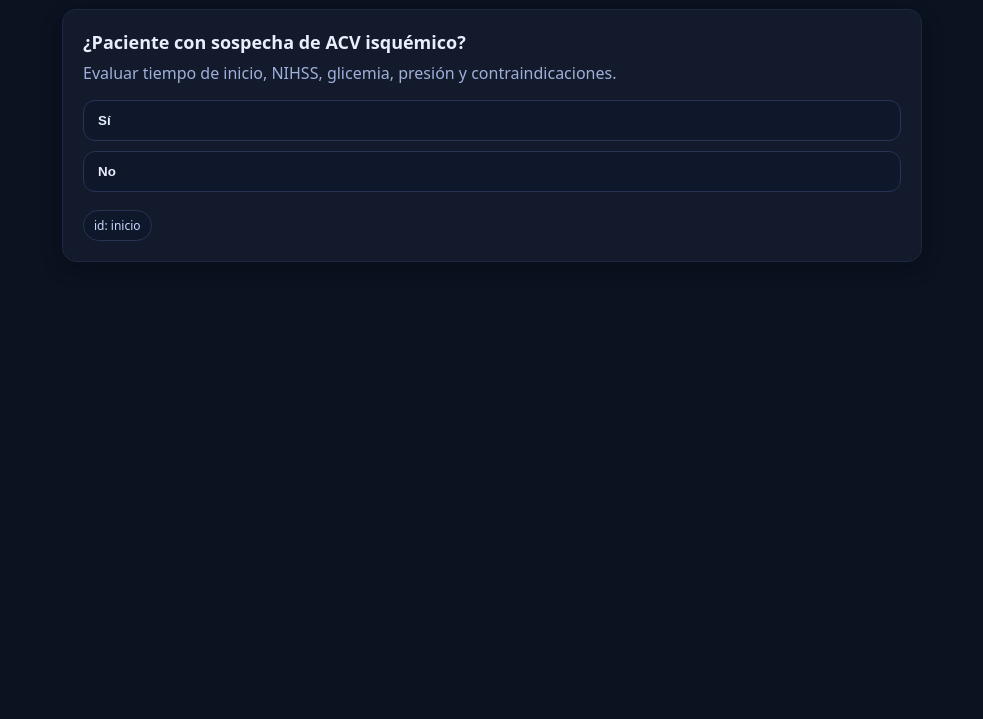
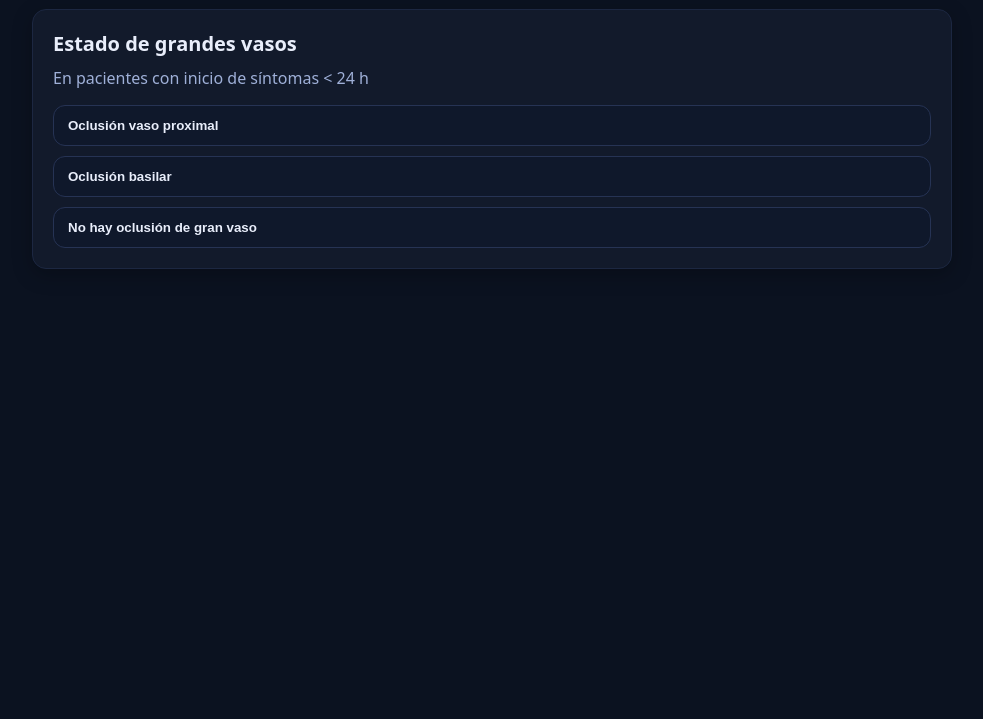
Before and after one commit to vialu/acv, a website: page docs/index.html in a window 1280 px wide. Shown: the part 81-800 px from the top of the page, without its empty margins (148-1131 px from the left). Drawn offline with Linux system fonts and the light colour scheme.

Commit message:
Modify styles and add result section in index.html
Updated styles and added new result section in the HTML.

```diff
--- a/docs/index.html
+++ b/docs/index.html
@@ -7,26 +7,29 @@
   <style>
     :root { --bg:#0b1220; --card:#121a2b; --text:#e9eefb; --muted:#9fb0d8; --accent:#4da3ff; }
     html,body{margin:0;height:100%;background:var(--bg);color:var(--text);font-family:system-ui,-apple-system,Segoe UI,Roboto,Ubuntu,Cantarell,"Helvetica Neue",Arial,"Noto Sans","Apple Color Emoji","Segoe UI Emoji";}
-    .wrap{max-width:860px;margin:0 auto;padding:24px;}
+    .wrap{max-width:920px;margin:0 auto;padding:24px;}
     .header{display:flex;align-items:center;gap:12px;margin-bottom:18px;}
     .logo{width:36px;height:36px;border-radius:8px;background:linear-gradient(135deg,#4da3ff,#7ee7ff);}
     h1{font-size:22px;margin:0}
     .card{background:var(--card);border:1px solid #1c2741;border-radius:14px;padding:20px;box-shadow:0 6px 20px rgba(0,0,0,.25)}
-    .title{font-size:18px;margin:0 0 8px}
+    .title{font-size:20px;margin:0 0 10px}
     .body{color:var(--muted);margin:0 0 16px;white-space:pre-line}
     .options{display:grid;gap:10px;margin-top:6px}
     .btn{padding:12px 14px;border-radius:12px;border:1px solid #263354;background:#0f182b;color:var(--text);cursor:pointer;font-weight:600;text-align:left}
     .btn:hover{border-color:var(--accent);box-shadow:0 0 0 3px rgba(77,163,255,.15)}
-    .footer{display:flex;gap:8px;margin-top:18px;flex-wrap:wrap}
-    .chip{font-size:12px;color:#c9d7ff;background:#0f182b;border:1px solid #263354;border-radius:999px;padding:6px 10px}
     .topbar{display:flex;justify-content:space-between;align-items:center;margin-bottom:12px}
     .link{color:var(--accent);text-decoration:none}
+
+    /* Resultado final */
+    .result{background:#1b3a4b;border:1px solid rgba(255,255,255,.12);border-radius:12px;padding:16px}
+    .result h2{margin:0 0 6px;font-size:18px;color:#e0fbfc}
+    .result p{margin:0;white-space:pre-line;color:#e0fbfc}
 
     /* Rastro de decisiones */
     .trail{margin-top:18px}
     .trail h3{font-size:14px;color:#c9d7ff;margin:0 0 8px}
     .trail-list{list-style:none;padding:0;margin:0;display:grid;gap:6px}
-    .trail-item{background:#0f182b;border:1px solid #263354;border-radius:10px;padding:8px 10px;font-size:13px;color:#d7e1ff}
+    .trail-item{background:#0f2a3a;border:1px solid #263354;border-radius:10px;padding:10px 12px;font-size:13px;color:#d7e1ff}
     .trail-item small{color:#9fb0d8}
   </style>
 </head>
@@ -46,7 +49,10 @@
       <h2 class="title" id="nodeTitle"></h2>
       <p class="body" id="nodeBody"></p>
       <div id="options" class="options"></div>
-      <div id="footer" class="footer"></div>
+      <div id="final" class="result" hidden>
+        <h2 id="finalTitle"></h2>
+        <p id="finalText"></p>
+      </div>
     </div>
 
     <div id="trail" class="trail" hidden>
@@ -56,69 +62,199 @@
   </div>
 
 <script>
-/**
- * Pega aquí tu árbol. Las CLAVES del objeto deben coincidir con cada `id`.
- * Ejemplo mínimo; reemplázalo por tu TREE real.
- */
+/* ======= ÁRBOL basado en tu App.js (con fix perfusion2→perfusión2) ======= */
 const TREE = {
   "inicio": {
     id: "inicio",
-    title: "¿Paciente con sospecha de ACV isquémico?",
-    body: "Evaluar tiempo de inicio, NIHSS, glicemia, presión y contraindicaciones.",
+    title: "Estado de grandes vasos",
+    body: "En pacientes con inicio de síntomas < 24 h",
     options: [
-      { label: "Sí", nextId: "tiempo" },
-      { label: "No", nextId: "final-no" }
+      { label: "Oclusión vaso proximal", nextId: "tiempo desde inicio de síntomas" },
+      { label: "Oclusión basilar", nextId: "tiempo desde inicio de síntomas2" },
+      { label: "No hay oclusión de gran vaso", nextId: "tiempo desde inicio de síntomas3" }
     ]
   },
-  "tiempo": {
-    id: "tiempo",
-    title: "¿< 24 h desde inicio (o despertar con ACV)?",
-    body: "Si > 24 h, no candidato a reperfusión.",
+
+  "tiempo desde inicio de síntomas": {
+    id: "tiempo desde inicio de síntomas",
+    title: "Oclusión vaso proximal",
+    body: "Oclusión vaso proximal",
     options: [
-      { label: "Sí", nextId: "perf" },
-      { label: "No", nextId: "final-no" }
+      { label: "Wake up o inicio incierto", nextId: "perfusión" },
+      { label: "Síntomas < 6 horas", nextId: "NIHS6" },
+      { label: "Entre 6-24 h, Rankin 3 o menor", nextId: "perfusión" }
     ]
   },
-  "perf": {
-    id: "perf",
-    title: "Criterios de perfusión",
+
+  "perfusión": {
+    id: "perfusión",
+    title: "Perfusión",
     body: "Perfusión (+): CBF <30%, mismatch absoluto >10 ml (IVT) / >15 ml (EVT); mismatch relativo >1,2 (IVT) / >1,8 (EVT).",
     options: [
-      { label: "(+)", nextId: "final-si" },
-      { label: "(-)", nextId: "final-no" }
+      { label: "(+)", nextId: "final1" },
+      { label: "(-)", nextId: "No es candidato a reperfusión" }
     ]
   },
-  "final-si": {
-    id: "final-si",
+
+  "tiempo desde inicio de síntomas2": {
+    id: "tiempo desde inicio de síntomas2",
+    title: "Tiempo desde inicio de síntomas",
+    body: "ACV del despertar o menos de 24 h",
+    options: [
+      { label: "Sí", nextId: "NIHS2" },
+      { label: "No", nextId: "No es candidato a reperfusión" }
+    ]
+  },
+
+  "NIHS2": {
+    id: "NIHS2",
+    title: "Calcular NIHS",
+    body: "",
+    options: [
+      { label: "NIH <6", nextId: "tromb1" },
+      { label: "NIH 6-9", nextId: "tromb2" },
+      { label: "NIH >10", nextId: "tromb3" }
+    ]
+  },
+
+  "No es candidato a reperfusión": {
+    id: "No es candidato a reperfusión",
+    title: "No es candidato a reperfusión",
+    result: "No es candidato a reperfusión"
+  },
+
+  "final1": {
+    id: "final1",
     title: "Reperfusión",
-    result: "Trombectomía mecánica si LVO y ASPECTS > 3. Trombolisis EV además si síntomas ≤ 9 h y sin CI."
+    result: "Trombectomía mecánica si ASPECTS > 3. Trombólisis EV además si síntomas > 9 h (según criterios locales)."
   },
-  "final-no": {
-    id: "final-no",
-    title: "No es candidato a reperfusión",
-    result: "Manejo médico general, prevención secundaria y rehabilitación temprana."
+
+  "tromb1": {
+    id: "tromb1",
+    title: "Reperfusión",
+    result: "Trombolisis EV (si <5h) + trombectomia si sintomas fluctuantes o deterioro temprano"
+  },
+
+  "tromb2": {
+    id: "tromb2",
+    title: "Reperfusión",
+    result: "Trombolisis EV (si <5h) + trombectomía si déficit invalidante o mala colateralidad pC_SC <6"
+  },
+
+  "tromb3": {
+    id: "tromb3",
+    title: "Reperfusión",
+    result: "Trombolisis EV (si <5h) + trombecotmia mecánica"
+  },
+
+  "NIHS6": {
+    id: "NIHS6",
+    title: "Valor NIH",
+    body: "",
+    options: [
+      { label: "NIHS 6 o mas", nextId: "NIHS6_1" },
+      { label: "NIHS < 6", nextId: "NIHS6_2" }
+    ]
+  },
+
+  "NIHS6_1": {
+    id: "NIHS6_1",
+    title: "NIHS 6 o más",
+    result: "Trombolisis EV (si <5h) + trombecotmia mecánica(ASPECT >3)"
+  },
+
+  "NIHS6_2": {
+    id: "NIHS6_2",
+    title: "NIH < 6 horas",
+    result: "Trombolisis EV (si <5h) + trombecotmia mecánicaTrombolisis EV (si <5hrs) + trombectomia mecanica si sintoma fluctuante o deficit invalidante"
+  },
+
+  "tiempo desde inicio de síntomas3": {
+    id: "tiempo desde inicio de síntomas3",
+    title: "Tiempo de inicio de los síntomas",
+    options: [
+      { label: "Síntomas < 6 h", nextId: "tromb4" },
+      { label: "Síntomas > 6 h", nextId: "tromb5" },
+      { label: "ACV del despertar o inicio incierto menor a 24h", nextId: "tromb6" }
+    ]
+  },
+
+  "tromb4": {
+    id: "tromb4",
+    title: "Reperfusión",
+    result: "Trombolisis EV "
+  },
+
+  "tromb5": {
+    id: "tromb5",
+    title: "Tiempo de inicio de los síntomas",
+    options: [
+      { label: "Síntomas < 9 h", nextId: "perfusión2" },
+      { label: "Síntomas > 9 h", nextId: "No es candidato a reperfusión" }
+    ]
+  },
+
+  "tromb6": {
+    id: "tromb6",
+    title: "Tiempo de inicio de los síntomas",
+    options: [
+      { label: "Síntomas < 9 h", nextId: "nihs4" },
+      { label: "Síntomas > 9 h", nextId: "FLAIR" }
+    ]
+  },
+
+  "nihs4": {
+    id: "nihs4",
+    title: "calcular NIHS",
+    options: [
+      { label: "NIHS <= 4", nextId: "FLAIR" },
+      { label: "NIHS > 4", nextId: "perfusión2" }
+    ]
+  },
+
+  "FLAIR": {
+    id: "FLAIR",
+    title: "RM FLAIR",
+    options: [
+      { label: "FLAIR muestra infarto", nextId: "No es candidato a reperfusión" },
+      { label: "FLAIR no muestra infarto", nextId: "tromb4" }
+    ]
+  },
+
+  "perfusión2": {
+    id: "perfusión2",
+    title: "Perfusión",
+    body: "Perfusión (+): CBF <30%, mismatch absoluto >10 ml (IVT) / >15 ml (EVT); mismatch relativo >1,2 (IVT) / >1,8 (EVT).",
+    options: [
+      { label: "(+)", nextId: "tromb4" },
+      { label: "(-)", nextId: "No es candidato a reperfusión" }
+    ]
+  },
+
+  "lkw": {
+    id: "lkw",
+    title: "LKW / Ventana",
+    result: "Nodo temporal (placeholder): define aquí el flujo real para ventana / LKW."
+  },
+
+  "no-deficit": {
+    id: "no-deficit",
+    title: "Sin déficit focal claro",
+    result: "Nodo temporal (placeholder): completa esta rama o redirígela donde corresponda."
   }
 };
 
-// Cambia por tu nodo inicial real:
 const START_ID = "inicio";
 
-/* ===================== Motor ===================== */
+/* ======= Motor con breadcrumb persistente y hash controlado ======= */
+const state = { currentId: null, history: [], trail: [], justSetHash: false };
+const byId = id => TREE[id];
+const isFinal = n => !!n.result;
 
-const state = {
-  currentId: null,
-  history: [],           // ids previos para botón Atrás
-  trail: []              // [{fromId, fromTitle, choiceLabel, toId, toTitle}]
-};
+function go(id, viaLabel=null, pushHistory=true){
+  const node = byId(id);
+  if(!node){ return renderError("Nodo no encontrado: " + id); }
 
-const byId = id => TREE[id];
-const isFinal = node => !!node.result;
-
-function go(id, pushHistory=true, viaLabel=null){
-  const node = byId(id);
-  if(!node){ renderError("Nodo no encontrado: " + id); return; }
-
-  // Registrar trail si venimos de un paso anterior con una elección
   if (viaLabel && state.currentId) {
     const from = byId(state.currentId);
     state.trail.push({
@@ -130,20 +266,51 @@ function go(id, pushHistory=true, viaLabel=null){
     });
   }
 
-  if(pushHistory && state.currentId) state.history.push(state.currentId);
+  if (pushHistory && state.currentId) state.history.push(state.currentId);
   state.currentId = id;
 
   render(node);
-  location.hash = encodeURIComponent(id);
+
+  const newHash = encodeURIComponent(id);
+  if (location.hash.replace(/^#/, '') !== newHash) {
+    state.justSetHash = true; // evitamos limpiar el rastro en el listener
+    location.hash = newHash;
+  }
 }
 
-function back(){
-  const prev = state.history.pop();
-  if(prev){
-    // Al retroceder, también quitamos el último paso del trail si corresponde
-    state.trail.pop();
-    go(prev, false, null);
+function render(node){
+  const card = document.getElementById('card');
+  const t    = document.getElementById('nodeTitle');
+  const b    = document.getElementById('nodeBody');
+  const opts = document.getElementById('options');
+  const fin  = document.getElementById('final');
+  const ft   = document.getElementById('finalTitle');
+  const fx   = document.getElementById('finalText');
+
+  card.hidden = false;
+  opts.innerHTML = "";
+  fin.hidden = true;
+
+  if (isFinal(node)) {
+    // Solo resultado (sin título ni botones)
+    t.textContent = "";
+    b.textContent = "";
+    fin.hidden = false;
+    ft.textContent = node.title || "Resultado";
+    fx.textContent = node.result || "";
+  } else {
+    t.textContent = node.title || node.id;
+    b.textContent = node.body || "";
+    (node.options || []).forEach(o=>{
+      const btn = document.createElement('button');
+      btn.className = 'btn';
+      btn.textContent = o.label;
+      btn.onclick = () => go(o.nextId, o.label, true);
+      opts.appendChild(btn);
+    });
   }
+
+  renderTrail();
 }
 
 function renderTrail(){
@@ -175,81 +342,33 @@ function renderError(msg){
   document.getElementById('nodeTitle').textContent = "Error";
   document.getElementById('nodeBody').textContent = msg;
   document.getElementById('options').innerHTML = "";
-  document.getElementById('footer').innerHTML = "";
+  document.getElementById('final').hidden = true;
   renderTrail();
 }
 
-function render(node){
-  const card  = document.getElementById('card');
-  const t     = document.getElementById('nodeTitle');
-  const b     = document.getElementById('nodeBody');
-  const opts  = document.getElementById('options');
-  const foot  = document.getElementById('footer');
-
-  card.hidden = false;
-  opts.innerHTML = "";
-  foot.innerHTML = "";
-
-  if(isFinal(node)){
-    // Solo mostrar el RESULTADO (sin botones ni título)
-    t.textContent = "";
-    b.textContent = node.result || "";
-  } else {
-    // Paso intermedio: título + body + opciones + chips
-    t.textContent = node.title || node.id;
-    b.textContent = node.body || "";
-
-    (node.options || []).forEach(o=>{
-      const btn = document.createElement('button');
-      btn.className = 'btn';
-      btn.textContent = o.label;
-      btn.onclick = () => go(o.nextId, true, o.label);  // registramos el label en trail
-      opts.appendChild(btn);
-    });
-
-    const idChip = document.createElement('div');
-    idChip.className = 'chip';
-    idChip.textContent = `id: ${node.id}`;
-    foot.appendChild(idChip);
-
-    if(state.history.length){
-      const backBtn = document.createElement('button');
-      backBtn.className = 'btn';
-      backBtn.style.padding = '8px 10px';
-      backBtn.textContent = '← Atrás';
-      backBtn.onclick = back;
-      foot.appendChild(backBtn);
-    }
-  }
-
-  renderTrail();
-}
-
-// Hash navegable
-window.addEventListener('hashchange', ()=>{
-  const h = decodeURIComponent(location.hash.replace(/^#/, ''));
-  if(h && TREE[h]){
-    // Si alguien navega directo por hash, reiniciamos para evitar trail inconsistente
-    state.history = [];
-    state.trail = [];
-    go(h, false, null);
-  }
-});
-
-// Reinicio total
 document.getElementById('reset').addEventListener('click', e=>{
   e.preventDefault();
   state.history = [];
   state.trail = [];
   location.hash = '';
-  go(START_ID, false, null);
+  go(START_ID, null, false);
+});
+
+// Hash navegable SIN borrar rastro
+window.addEventListener('hashchange', ()=>{
+  const target = decodeURIComponent(location.hash.replace(/^#/, ''));
+  if (!target) return;
+  if (state.justSetHash) { state.justSetHash = false; return; } // cambio interno → no tocar
+  if (target === state.currentId) return; // mismo nodo → ignorar
+  // Navegación directa por URL: no borrar trail si ya existía; solo mover sin registrar opción
+  go(target, null, false);
 });
 
 // Arranque
 (()=> {
   const h = decodeURIComponent(location.hash.replace(/^#/, ''));
-  if(h && TREE[h]) go(h, false, null);
-  else go(START_ID, false, null);
+  if(h && TREE[h]) go(h, null, false);
+  else go(START_ID, null, false);
 })();
 </script>
 </body>
```
